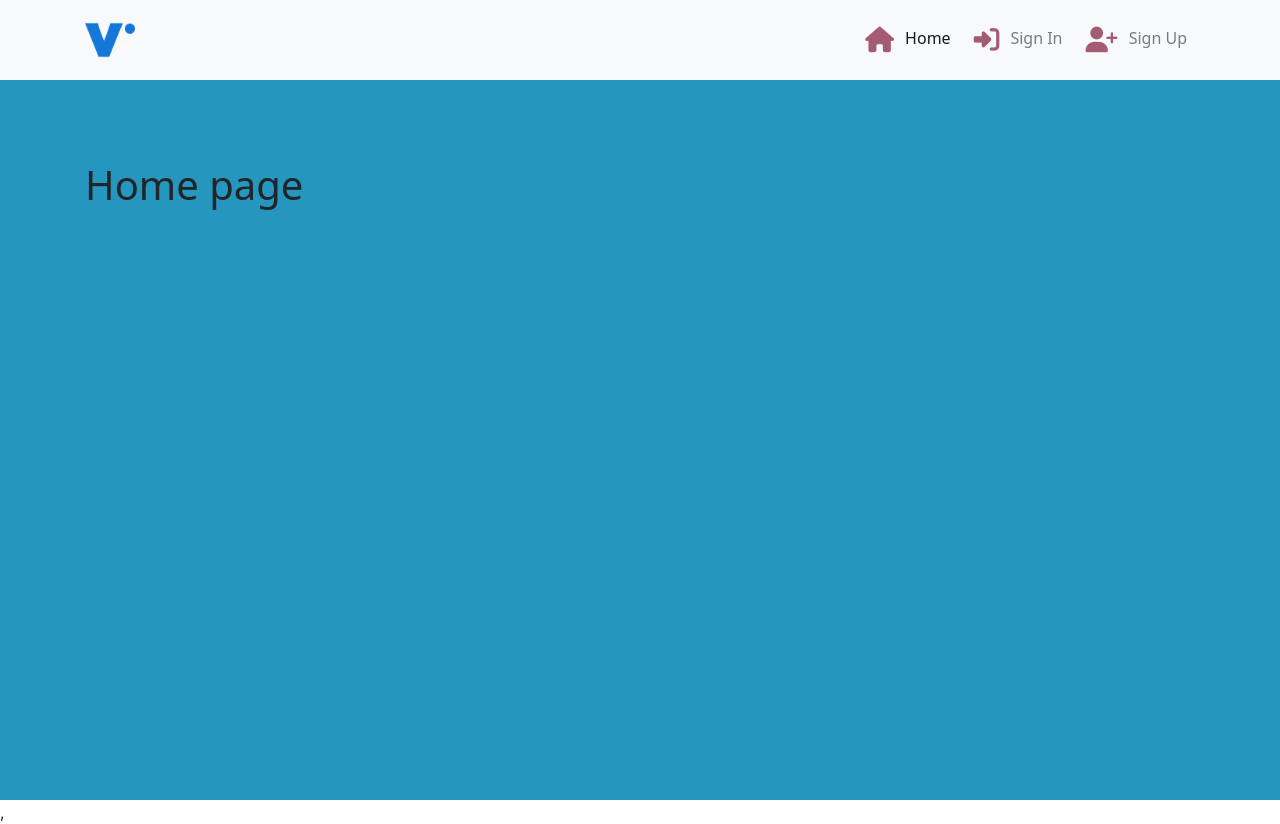
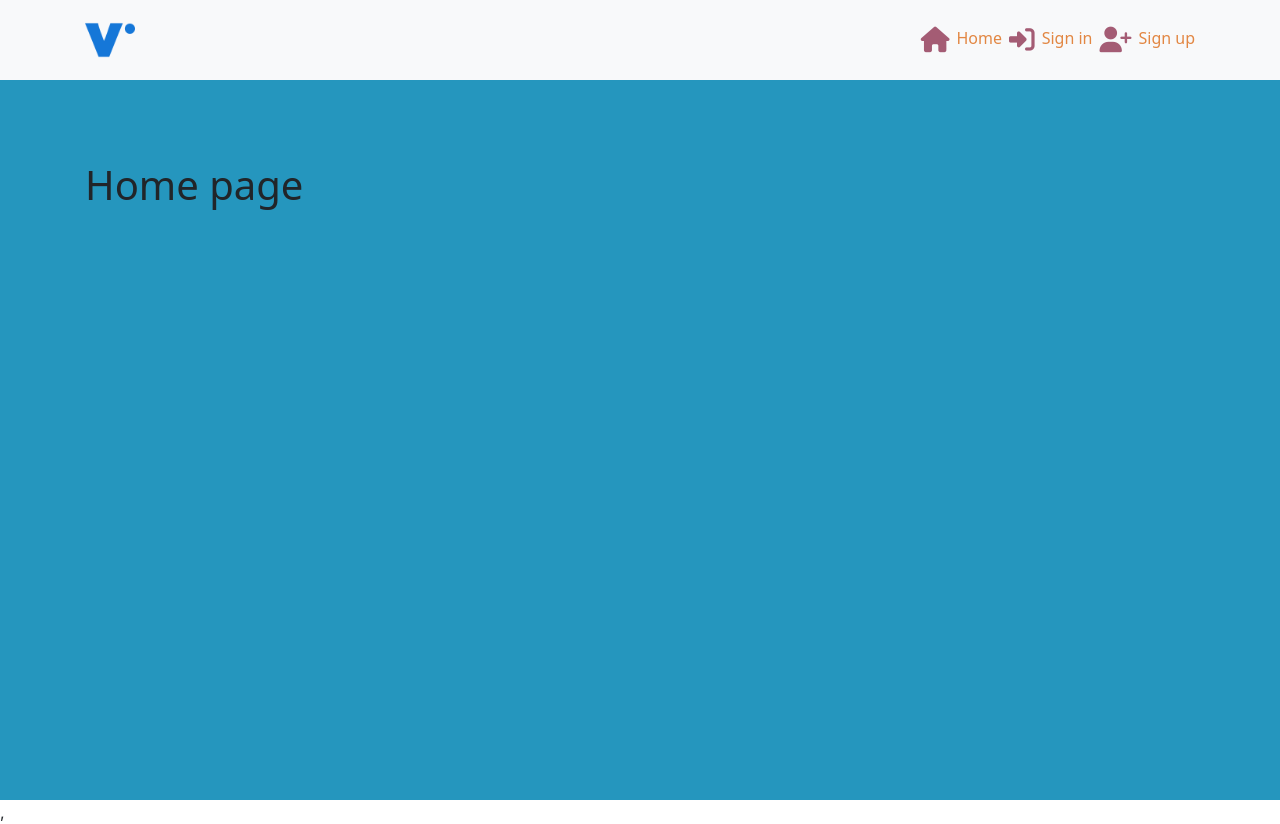
Before and after one commit to Ozi-cheri/voyage-app, a React (Create React App) app: page / in a window 1280 px wide. Built offline with nearby package versions, Linux system fonts and the light colour scheme; no server answers.

Commit message:
Adjusting NavBar for loggedIn/loggedOut functionalities

```diff
--- a/src/components/Navbar.js
+++ b/src/components/Navbar.js
@@ -1,54 +1,110 @@
 import React from "react";
 import { Navbar, Container, Nav } from "react-bootstrap";
-import logo from "../assets/logo.png"; // Adjust the path as needed
+import logo from "../assets/logo.png";
 import styles from "../styles/NavBar.module.css";
 import { NavLink } from "react-router-dom";
-import { useCurrentUser } from "../contexts/CurrentUserContext";
+import {
+  useCurrentUser,
+  useSetCurrentUser,
+} from "../contexts/CurrentUserContext";
 
-const Navigation = () => {
+import axios from "axios";
+
+const NavigationBar = () => {
   const currentUser = useCurrentUser();
+  const setCurrentUser = useSetCurrentUser();
 
+  const handleSignOut = async () => {
+    try {
+      await axios.post("dj-rest-auth/logout/");
+      setCurrentUser(null);
+    } catch (err) {
+      console.log(err);
+    }
+  };
 
-    const loggedInIcons = <>{currentUser?.username}</>;
+  const addPostIcon = (
+    <NavLink
+      className={styles.NavLink}
+      activeClassName={styles.Active}
+      to="/posts/create"
+    >
+      <i className="far fa-plus-square"></i>Add post
+    </NavLink>
+  );
+  const loggedInIcons = (
+    <>
+      <NavLink
+        className={styles.NavLink}
+        activeClassName={styles.Active}
+        to="/feed"
+      >
+        <i className="fas fa-stream"></i>Feed
+      </NavLink>
+      <NavLink
+        className={styles.NavLink}
+        activeClassName={styles.Active}
+        to="/liked"
+      >
+        <i className="fas fa-heart"></i>Liked
+      </NavLink>
+      <NavLink className={styles.NavLink} to="/" onClick={handleSignOut}>
+        <i className="fas fa-sign-out-alt"></i>Sign out
+      </NavLink>
+      <NavLink
+        className={styles.NavLink}
+        to={`/profiles/${currentUser?.profile_id}`}
+      >
+          <i className="fas fa-user-circle"></i> <span>Profile</span>
+
+      </NavLink>
+    </>
+  );
   const loggedOutIcons = (
     <>
-
-       <Nav.Link as={NavLink} to="/signin" activeClassName={styles.active}>
-                        <i className="fa-solid fa-sign-in-alt"></i> Sign In
-                    </Nav.Link>
-
-                    {/* Sign Up Link */}
-                    <Nav.Link as={NavLink} to="/signup" activeClassName={styles.active}>
-                        <i className="fa-solid fa-user-plus"></i> Sign Up
-                    </Nav.Link>
+      <NavLink
+        className={styles.NavLink}
+        activeClassName={styles.Active}
+        to="/signin"
+      >
+        <i className="fas fa-sign-in-alt"></i>Sign in
+      </NavLink>
+      <NavLink
+        to="/signup"
+        className={styles.NavLink}
+        activeClassName={styles.Active}
+      >
+        <i className="fas fa-user-plus"></i>Sign up
+      </NavLink>
     </>
   );
 
   return (
-        <Navbar  className={styles.navbar}bg="light" expand="lg">
+    <Navbar className={styles.navbar} bg="light" expand="lg">
       <Container>
-
         <Navbar.Brand>
-
           <img
             src={logo}
             alt="Voyage Logo"
-                    width="50" // Adjust size as needed
-                    height="50" />
-
-
-
+            width="50"
+            height="50"
+          />
         </Navbar.Brand>
+        {currentUser && addPostIcon}
         <Navbar.Toggle aria-controls="basic-navbar-nav" />
         <Navbar.Collapse id="basic-navbar-nav">
           <Nav className="ml-auto">
-                     {/* Home Link */}
-                     <Nav.Link as={NavLink} to="/" exact activeClassName={styles.active}>
-                        <i className="fa-solid fa-house"></i> Home
-                    </Nav.Link>
+
+            <NavLink
+              exact
+              className={styles.NavLink}
+              activeClassName={styles.Active}
+              to="/"
+            >
+              <i className="fas fa-home"></i>Home
+            </NavLink>
+
             {currentUser ? loggedInIcons : loggedOutIcons}
-
-
           </Nav>
         </Navbar.Collapse>
       </Container>
@@ -56,4 +112,4 @@ const Navigation = () => {
   );
 };
 
-export default Navigation;
+export default NavigationBar;
--- a/src/styles/Avatar.module.css
+++ b/src/styles/Avatar.module.css
@@ -0,0 +1,5 @@
+.Avatar {
+    border-radius: 50%;
+    margin: 0px 8px 0px 8px;
+    object-fit: cover;
+  }
```
Also changed, not shown: src/components/Avatar.js (+20 -0 lines), src/assets/default_profile.jpg (added), src/assets/profile_image.jpeg (added). Lines whose indentation alone changed are shown as unchanged.
